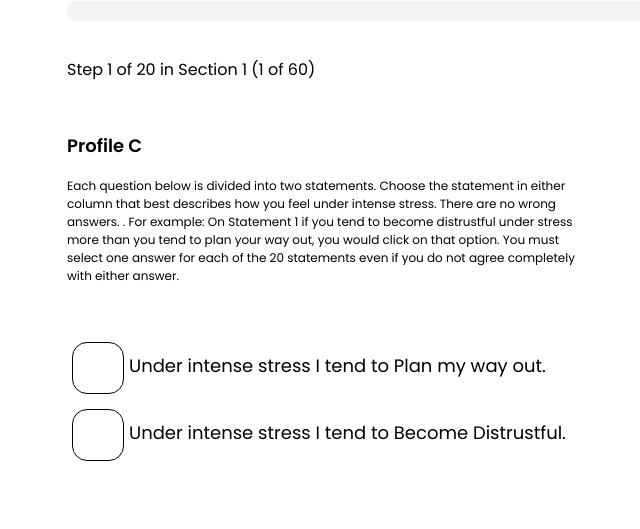
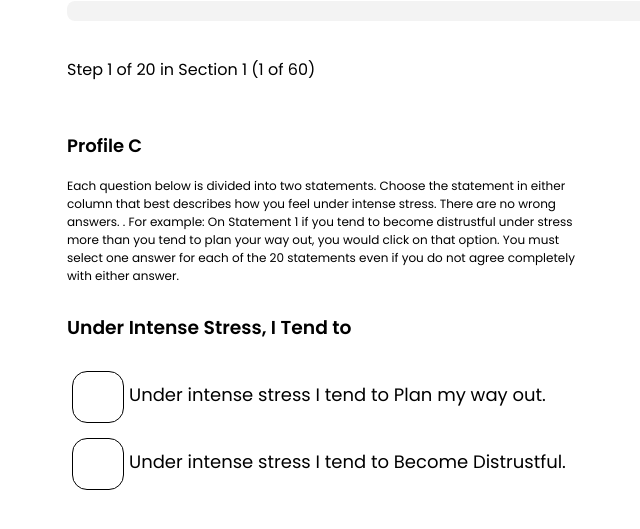
Before and after one commit to Tolushawlar/DISC, a React (Create React App) app: page / in a window 1280 px wide. Shown: the part 119-648 px from the top of the page, without its empty margins (223-863 px from the left). Built offline with nearby package versions, Linux system fonts and the light colour scheme.

Commit message:
the updated ui canges v4

```diff
--- a/src/pages/DiscPage.js
+++ b/src/pages/DiscPage.js
@@ -19,7 +19,7 @@ const questionsUpdate = [
     questions: [
       {
         id: 1,
-        question: "",
+        question: "Under Intense Stress, I Tend to",
         options: [
           { text: "Under intense stress I tend to Plan my way out.", weight: "C" },
           { text: "Under intense stress I tend to Become Distrustful.", weight: "D" }
@@ -27,15 +27,15 @@ const questionsUpdate = [
       },
       {
         id: 2,
-        question: "",
-        options: [
-          { text: "Under intense stress I tend to Become a big talker.", weight: "B" },
+        question: "Under Intense Stress, I Tend to",
+        options: [
+          { text: "Under intense stress I tend to Become a big Talker.", weight: "B" },
           { text: "Under intense stress I tend to Become Withdrawn.", weight: "C" }
         ]
       },
       {
         id: 3,
-        question: "",
+        question: "Under Intense Stress, I Tend to",
         options: [
           { text: "Under intense stress I tend to Become Impractical.", weight: "C" },
           { text: "Under intense stress I tend to Become Cross.", weight: "D" }
@@ -43,7 +43,7 @@ const questionsUpdate = [
       },
       {
         id: 4,
-        question: "",
+        question: "Under Intense Stress, I Tend to",
         options: [
           { text: "Under intense stress I tend to Become Hotheaded.", weight: "A" },
           { text: "Under intense stress I tend to Become Careless.", weight: "B" }
@@ -51,7 +51,7 @@ const questionsUpdate = [
       },
       {
         id: 5,
-        question: "",
+        question: "Under Intense Stress, I Tend to",
         options: [
           { text: "Under intense stress I tend to Become Negative.", weight: "D" },
           { text: "Under intense stress I tend to Become Dictatorial.", weight: "A" }
@@ -59,7 +59,7 @@ const questionsUpdate = [
       },
       {
         id: 6,
-        question: "",
+        question: "Under Intense Stress, I Tend to",
         options: [
           { text: "Under intense stress I tend to Become Too Permissive.", weight: "B" },
           { text: "Under intense stress I tend to Become Stubborn.", weight: "D" }
@@ -67,7 +67,7 @@ const questionsUpdate = [
       },
       {
         id: 7,
-        question: "",
+        question: "Under Intense Stress, I Tend to",
         options: [
           { text: "Under intense stress I tend to Become Indecisive.", weight: "C" },
           { text: "Under intense stress I tend to Become More Likely To Act.", weight: "A" }
@@ -75,7 +75,7 @@ const questionsUpdate = [
       },
       {
         id: 8,
-        question: "",
+        question: "Under Intense Stress, I Tend to",
         options: [
           { text: "Under intense stress I tend to Become Bearish.", weight: "A" },
           { text: "Under intense stress I tend to Become Manipulative.", weight: "B" }
@@ -83,7 +83,7 @@ const questionsUpdate = [
       },
       {
         id: 9,
-        question: "",
+        question: "Under Intense Stress, I Tend to",
         options: [
           { text: "Under intense stress I tend to Become Very Cautious.", weight: "D" },
           { text: "Under intense stress I tend to Become Abrupt.", weight: "A" }
@@ -91,7 +91,7 @@ const questionsUpdate = [
       },
       {
         id: 10,
-        question: "",
+        question: "Under Intense Stress, I Tend to",
         options: [
           { text: "Under intense stress I tend to Become Reckless.", weight: "B" },
           { text: "Under intense stress I tend to Become Inflexible.", weight: "D" }
@@ -99,15 +99,15 @@ const questionsUpdate = [
       },
       {
         id: 11,
-        question: "",
+        question: "Under Intense Stress, I Tend to",
         options: [
           { text: "Under intense stress I tend to Become Passive.", weight: "C" },
-          { text: "Under intense stress I tend to Become Insist On My Own Way.", weight: "A" }
+          { text: "Under intense stress I tend to Insist On My Own Way.", weight: "A" }
         ]
       },
       {
         id: 12,
-        question: "",
+        question: "Under Intense Stress, I Tend to",
         options: [
           { text: "Under intense stress I tend to Become High-Handed.", weight: "A" },
           { text: "Under intense stress I tend to Become Rebellious.", weight: "B" }
@@ -115,7 +115,7 @@ const questionsUpdate = [
       },
       {
         id: 13,
-        question: "",
+        question: "Under Intense Stress, I Tend to",
         options: [
           { text: "Under intense stress I tend to Become Very Picky.", weight: "D" },
           { text: "Under intense stress I tend to Become Overbearing.", weight: "A" }
@@ -123,7 +123,7 @@ const questionsUpdate = [
       },
       {
         id: 14,
-        question: "",
+        question: "Under Intense Stress, I Tend to",
         options: [
           { text: "Under intense stress I tend to Become Extremely Careless.", weight: "B" },
           { text: "Under intense stress I tend to Become Rigid.", weight: "D" }
@@ -131,7 +131,7 @@ const questionsUpdate = [
       },
       {
         id: 15,
-        question: "",
+        question: "Under Intense Stress, I Tend to",
         options: [
           { text: "Under intense stress I tend to Become Scheming.", weight: "C" },
           { text: "Under intense stress I tend to Become Concerned With Details.", weight: "D" }
@@ -139,7 +139,7 @@ const questionsUpdate = [
       },
       {
         id: 16,
-        question: "",
+        question: "Under Intense Stress, I Tend to",
         options: [
           { text: "Under intense stress I tend to Become Conceited.", weight: "B" },
           { text: "Under intense stress I tend to Become Anxious and Afraid.", weight: "C" }
@@ -147,7 +147,7 @@ const questionsUpdate = [
       },
       {
         id: 17,
-        question: "",
+        question: "Under Intense Stress, I Tend to",
         options: [
           { text: "Under intense stress I tend to Become Sensitive.", weight: "C" },
           { text: "Under intense stress I tend to Become Hostile.", weight: "A" }
@@ -155,7 +155,7 @@ const questionsUpdate = [
       },
       {
         id: 18,
-        question: "",
+        question: "Under Intense Stress, I Tend to",
         options: [
           { text: "Under intense stress I tend to Become Opinionated.", weight: "B" },
           { text: "Under intense stress I tend to Become Very Emotional.", weight: "C" }
@@ -163,7 +163,7 @@ const questionsUpdate = [
       },
       {
         id: 19,
-        question: "",
+        question: "Under Intense Stress, I Tend to",
         options: [
           { text: "Under intense stress I tend to Become Uncertain.", weight: "C" },
           { text: "Under intense stress I tend to Become Domineering.", weight: "A" }
@@ -171,7 +171,7 @@ const questionsUpdate = [
       },
       {
         id: 20,
-        question: "",
+        question: "Under Intense Stress, I Tend to",
         options: [
           { text: "Under intense stress I tend to Become a Bluffer.", weight: "B" },
           { text: "Under intense stress I tend to Become Distrustful.", weight: "D" }
@@ -185,7 +185,7 @@ const questionsUpdate = [
     questions: [
       {
         id: 21,
-        question: "",
+        question: "I Think I Should",
         options: [
           { text: "I think I should Develop New Plans.", weight: "C" },
           { text: "I think I should Be Consistent.", weight: "D" }
@@ -193,7 +193,7 @@ const questionsUpdate = [
       },
       {
         id: 22,
-        question: "",
+        question: "I Think I Should",
         options: [
           { text: "I think I should Stick to the Rules.", weight: "D" },
           { text: "I think I should Supervise Others.", weight: "A" }
@@ -201,7 +201,7 @@ const questionsUpdate = [
       },
       {
         id: 23,
-        question: "",
+        question: "I Think I Should",
         options: [
           { text: "I think I should Depend On My Own Experiences.", weight: "A" },
           { text: "I think I should Be a Self-Starter.", weight: "C" }
@@ -209,7 +209,7 @@ const questionsUpdate = [
       },
       {
         id: 24,
-        question: "",
+        question: "I Think I Should",
         options: [
           { text: "I think I should Confer with Other People.", weight: "B" },
           { text: "I think I should Look for New Ideas.", weight: "C" }
@@ -217,7 +217,7 @@ const questionsUpdate = [
       },
       {
         id: 25,
-        question: "",
+        question: "I Think I Should",
         options: [
           { text: "I think I should Give Others Directions.", weight: "A" },
           { text: "I think I should Influence Others.", weight: "B" }
@@ -225,7 +225,7 @@ const questionsUpdate = [
       },
       {
         id: 26,
-        question: "",
+        question: "I Think I Should",
         options: [
           { text: "I think I should Conserve Resources.", weight: "D" },
           { text: "I think I should Create Ideas.", weight: "C" }
@@ -233,7 +233,7 @@ const questionsUpdate = [
       },
       {
         id: 27,
-        question: "",
+        question: "I Think I Should",
         options: [
           { text: "I think I should Do What Works.", weight: "A" },
           { text: "I think I should Develop New Approaches.", weight: "C" }
@@ -241,7 +241,7 @@ const questionsUpdate = [
       },
       {
         id: 28,
-        question: "",
+        question: "I Think I Should",
         options: [
           { text: "I think I should Coordinate Group Activities.", weight: "B" },
           { text: "I think I should Follow Tradition.", weight: "D" }
@@ -249,7 +249,7 @@ const questionsUpdate = [
       },
       {
         id: 29,
-        question: "",
+        question: "I Think I Should",
         options: [
           { text: "I think I should Achieve By Using Ideas.", weight: "C" },
           { text: "I think I should Do Something.", weight: "A" }
@@ -257,7 +257,7 @@ const questionsUpdate = [
       },
       {
         id: 30,
-        question: "",
+        question: "I Think I Should",
         options: [
           { text: "I think I should Arrange Things In a Pattern.", weight: "D" },
           { text: "I think I should Build Something.", weight: "A" }
@@ -265,7 +265,7 @@ const questionsUpdate = [
       },
       {
         id: 31,
-        question: "",
+        question: "I Think I Should",
         options: [
           { text: "I think I should Explore New Ideas.", weight: "C" },
           { text: "I think I should Help Other People.", weight: "B" }
@@ -273,7 +273,7 @@ const questionsUpdate = [
       },
       {
         id: 32,
-        question: "",
+        question: "I Think I Should",
         options: [
           { text: "I think I should Involve Others.", weight: "B" },
           { text: "I think I should Keep Things In Order.", weight: "D" }
@@ -281,7 +281,7 @@ const questionsUpdate = [
       },
       {
         id: 33,
-        question: "",
+        question: "I Think I Should",
         options: [
           { text: "I think I should Produce Something.", weight: "A" },
           { text: "I think I should Be Precise.", weight: "D" }
@@ -289,7 +289,7 @@ const questionsUpdate = [
       },
       {
         id: 34,
-        question: "",
+        question: "I Think I Should",
         options: [
           { text: "I think I should Keep On a Schedule.", weight: "D" },
           { text: "I think I should Be Hopeful.", weight: "B" }
@@ -297,7 +297,7 @@ const questionsUpdate = [
       },
       {
         id: 35,
-        question: "",
+        question: "I Think I Should",
         options: [
           { text: "I think I should Work With Concepts and Ideas.", weight: "C" },
           {
@@ -308,15 +308,15 @@ const questionsUpdate = [
       },
       {
         id: 36,
-        question: "",
+        question: "I Think I Should",
         options: [
           { text: "I think I should Should Be Persuasive.", weight: "B" },
-          { text: "I think I should Others Should Respect Me.", weight: "A" }
+          { text: "I feel that Others Should Respect Me.", weight: "A" }
         ]
       },
       {
         id: 37,
-        question: "",
+        question: "I Think I Should",
         options: [
           { text: "I think I should Promote Programs to Others.", weight: "B" },
           { text: "I think I should Compete With Myself To Do Better.", weight: "C" }
@@ -324,7 +324,7 @@ const questionsUpdate = [
       },
       {
         id: 38,
-        question: "",
+        question: "I Think I Should",
         options: [
           { text: "I think I should Work Within Guidelines and Forms.", weight: "D" },
           { text: "I think I should Coordinate Group Cooperation.", weight: "B" }
@@ -332,7 +332,7 @@ const questionsUpdate = [
       },
       {
         id: 39,
-        question: "",
+        question: "I Think I Should",
         options: [
           { text: "I think I should Work with Ideas and Plans.", weight: "C" },
           { text: "I think I should Get Something Done.", weight: "A" }
@@ -340,7 +340,7 @@ const questionsUpdate = [
       },
       {
         id: 40,
-        question: "",
+        question: "I Think I Should",
         options: [
           { text: "I think I should Organize Others For The Good of The Group.", weight: "B" },
           { text: "I think I should Produce Things.", weight: "A" }
```
